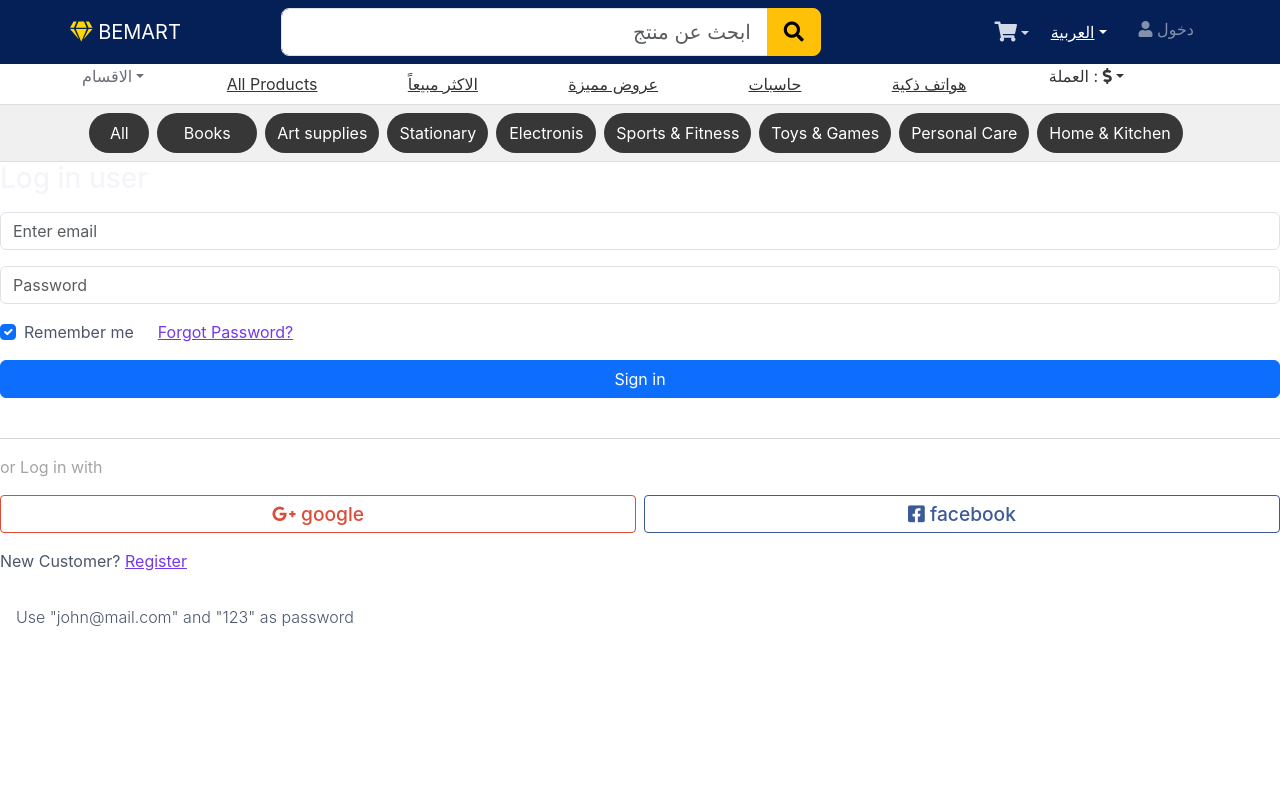
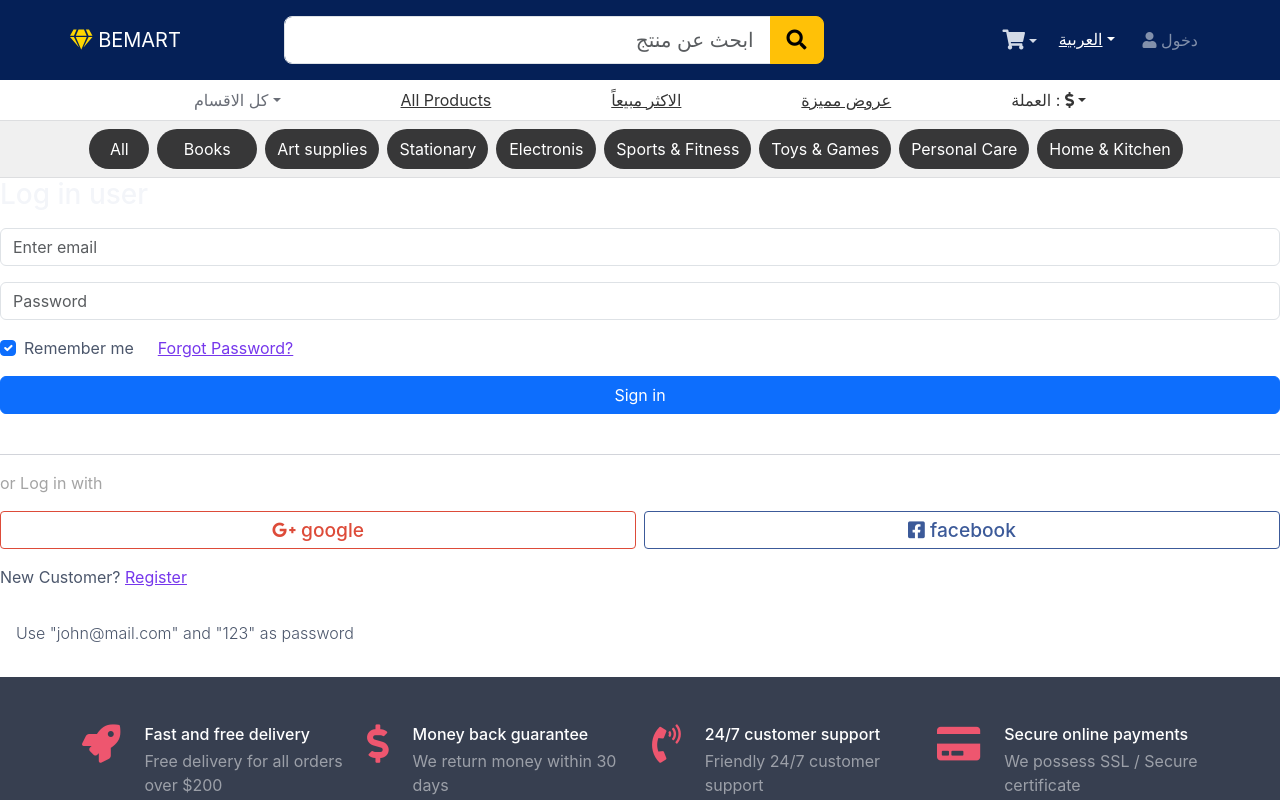
Before and after one commit to Golden-Mean-Ltc/flowrence-shop, a React (Vite) app: page /login in a window 1280 px wide. Shown: the top 800 px of the page. Built offline with nearby package versions, Linux system fonts and the light colour scheme.

Commit message:
HomeScreen done - made great

```diff
--- a/src/AppLayout.jsx
+++ b/src/AppLayout.jsx
@@ -4,6 +4,7 @@ import Header from './components/header/Header'
 import 'react-toastify/dist/ReactToastify.css'
 import SearchBar from './components/header/SearchBar'
 import HorizontalList from './components/HorizontalList'
+import Footer from './components/footer/Footer'
 
 const AppLayout = () => {
   // const navigation = useNavigation()
@@ -24,6 +25,7 @@ const AppLayout = () => {
         <Outlet />
       </main>
 
+<Footer />
       {/* <CartOverview /> */}
     </>
   )
--- a/src/components/cart/CartListItem.jsx
+++ b/src/components/cart/CartListItem.jsx
@@ -2,9 +2,7 @@
 import { Col,  Image, ListGroup, Row } from 'react-bootstrap'
 import { useDispatch  } from 'react-redux'
 import { Link } from 'react-router-dom'
-import {
-	// addToCart,
-	removeItem, decreaseItemQuantity, increaseItemQuantity,
+import {   decreaseItemQuantity, increaseItemQuantity,
 	removeFromCart} from '../../store/cart/cartSlice'
 
 const CartListItem = ({ item }) => {
@@ -15,7 +13,7 @@ const CartListItem = ({ item }) => {
 	return (
 		<ListGroup.Item key={item.product} style={{ border: '1px solid #eee' }} className='py-3'>
 			<Row>
-				<Col sm={4} xs={3} className='d-flex align-items-center'>
+				<Col sm={4} xs={3} className='d-flex justify-content-center align-items-center'>
 					<Image
 						src={item.mainImage.imageUrl}
 						alt={item.name}
--- a/src/components/cart/CartModal.jsx
+++ b/src/components/cart/CartModal.jsx
@@ -50,10 +50,10 @@ const CartModal = ({ show, setShow }) => {
                     <ListGroup variant='flush'>
                         <ListGroup.Item>
                             {/* <h2>Subtotal</h2> */}
-              <div className='px-3' dir='rtl'>
-                <h5>المجموع</h5>
+                            <div className='d-flex justify-content-around p-2' style={{ fontSize: '1.2em' }} >
                                 <div>Total items: {selectCartTotalItems(cart)}</div>
                                 <div>Total price: {selectCartTotalPrice(cart)}</div>
+                                <h5>المجموع</h5>
                             </div>
                         </ListGroup.Item>
                     </ListGroup>
--- a/src/components/header/Header.jsx
+++ b/src/components/header/Header.jsx
@@ -29,6 +29,7 @@ const Header = () => {
         variant='dark'
       //expand='lg'
       //	collapseOnSelect
+      className='p-3'
       >
         <div className='container'>
           <Link to='/'>
@@ -44,7 +45,7 @@ const Header = () => {
 
             <LanguageDropdown />
 
-            <div className='px-2 '>
+            <div className='p-1'>
               {user ? (
                 <UserDropdown user={user} />
               ) : (
@@ -72,25 +73,30 @@ const Header = () => {
           </Nav>
         </div>
       </Navbar>
-      <div className='navbar-footer d-flex container'>
-        <DepartmentsDropdown title={r.departments} />
-        <div className='p-2 flex-fill clickable'>
+      <div className='navbar-footer container'>
+        <div className='d-flex justify-content-evenly align-items-center'>
+       <div className="p-2">
+         <DepartmentsDropdown title={r.departments} />
+       </div>
+        <div className='p-2 clickable'>
           <Link to='/products'> All Products </Link>
         </div>
-        <div className='p-2 flex-fill clickable'>
+        <div className='p-2 clickable'>
           <Link to='/products'>{r.best_sellers}</Link>
         </div>
-        <div className='p-2 flex-fill clickable'>
+        <div className='p-2 clickable'>
           <Link to='/hot-deals'>{r.hot_deals}</Link>
         </div>
-        <div className='p-2 flex-fill clickable'>
+        {/* <div className='p-2 flex-fill clickable'>
           <Link to='/products/Laptops'>{r.laptops}</Link>
+        </div> */}
+        {/* <div className='p-2 flex-fill clickable'>
+          <Link to='/products/Cell-Phones'>{r.cell_phones}</Link>
+        </div> */}
+        <div className="p-2">
+           <CurrencyDropdown />
         </div>
-        <div className='p-2 flex-fill clickable'>
-          <Link to='/products/Cell-Phones'>{r.cell_phones}</Link>
         </div>
-
-        <CurrencyDropdown />
       </div>
     </header>
   )
--- a/src/components/products/ProductItemCard.jsx
+++ b/src/components/products/ProductItemCard.jsx
@@ -11,7 +11,7 @@ import { addToCart } from '../../store/cart/cartSlice'
 
 const ProductItemCard = ({
   product: product_,
-  grid,
+  grid = true,
   // showRating,
   clickable,
 }) => {
--- a/src/constants/strings.js
+++ b/src/constants/strings.js
@@ -17,7 +17,7 @@ export const strings_arb = {
 	search_products: 'ابحث عن منتج',
 	sign_in: 'دخول',
 	sign_up: 'تسجيل',
-	departments: 'الاقسام',
+	departments: 'كل الاقسام',
 	hot_deals: 'عروض مميزة',
 	laptops: 'حاسبات',
 	cell_phones: 'هواتف ذكية',
--- a/src/screens/HomeScreen.jsx
+++ b/src/screens/HomeScreen.jsx
@@ -64,24 +64,26 @@ const HomeScreen = () => {
           <div className='d-flex flex-wrap justify-content-between align-items-center border-bottom p-3'>
             <h4> {r.latest_products} </h4>
 
-            {/* <div className='p-2'>
-              <Link className='text-primary' to='/products'>
+             <div className='p-2'>
+              <Link className='text-info' to='/products'>
                 {r.show_more} <i className='fas fa-angle-right' />{' '}
               </Link>
-            </div> */}
+            </div>
           </div>
           {!loading && (
-            <Row className='bg-white'>
+            <Row className='bg-white mb-3'>
               {products.slice(0, 8).map((product) => (
                 <Col
                   key={product.asin}
-                  sm={12}
-                  md={6}
-                  lg={4}
-                  xl={3}
-                // className="mb-2"
+                  xm={12}
+                  sm={6}
+                  md={4}
+                  lg={3}
+                className="p-0"
                 >
-                  <ProductItem product={product} grid={false} clickable />
+                  <ProductItem product={product}
+                //  grid={false}
+                  clickable />
                 </Col>
               ))}
             </Row>
--- a/src/styles/HorizontalList.css
+++ b/src/styles/HorizontalList.css
@@ -21,6 +21,9 @@
   text-align: center;
   border-radius: 32px;
 }
+.scroll-container > .list-item:hover{
+  background-color: #53bd61;
+}
 
 /* Optional: Customize the scrollbar appearance for webkit browsers */
 .scroll-container::-webkit-scrollbar {
--- a/src/styles/index.css
+++ b/src/styles/index.css
@@ -166,7 +166,8 @@ main {
 	/* height: 100%; */
 	max-height: 160px;
 	/* max-height: 100%; */
-	max-width: 100%;
+	  /* width: 100%;  */
+	object-fit: contain;
 }
 
 .card-title {
@@ -427,7 +428,7 @@ footer i {
     bottom: 0;
     width: 100%; /* Optional: ensures the element spans the full width */
     /* Add other styling as needed, e.g., background-color, height, etc. */
-    background-color: #eee;
+    background-color: #eeeeeee1;
     color: #333333;
     padding: 10px 0;
     text-align: center;
```
Also changed, not shown: 1 other file (tests, documents, lock files or other folders). Lines whose indentation alone changed are shown as unchanged.
